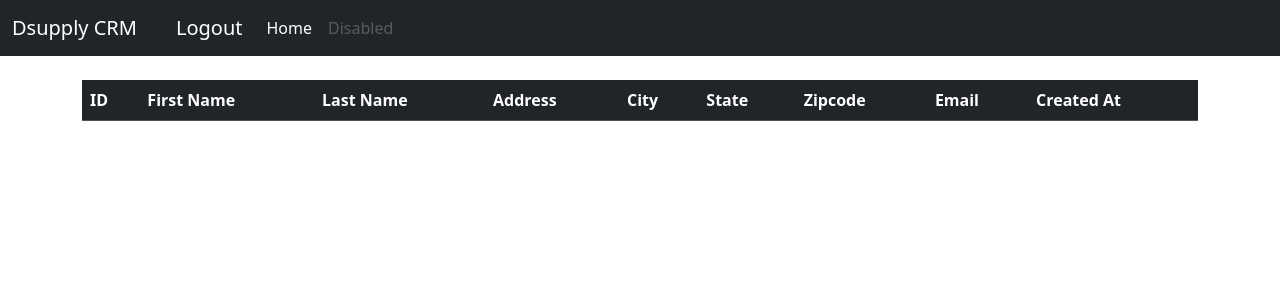
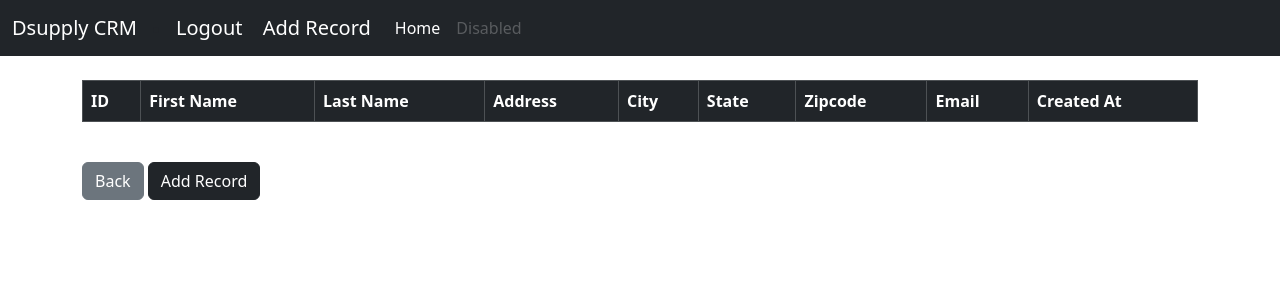
Before and after one commit to Van-Excel/djangocrm2, a Django app: page / in a window 1280 px wide. Shown: the top 300 px of the page. Run offline with Django 4.2, Linux system fonts and the light colour scheme; the visitor is signed in with stand-in values (Sample User, id 1); data that the repository does not hold is empty.

Commit message:
added create record functionality

```diff
--- a/crm/urls.py
+++ b/crm/urls.py
@@ -7,4 +7,5 @@ urlpatterns = [
     # path('login/', views.login_user, name='login'),
     path('logout/', views.logout_user, name='logout_user'),
     path('signup/', views.signup, name='signup'),
+    path('add/', views.new_record, name='new_record'),
 ]
--- a/crm/views.py
+++ b/crm/views.py
@@ -1,7 +1,7 @@
 from django.shortcuts import render, redirect
 from django.contrib.auth import authenticate, login, logout
 from django.contrib import messages
-from .forms import SignUpForm
+from .forms import SignUpForm, AddRecord
 from .models import Record
 
 # Create your views here.
@@ -71,3 +71,21 @@ def signup(request):
         form = SignUpForm()
         return render(request, 'signup.html', {'form': form})
     return render(request, 'signup.html', {'form': form})
+
+
+def new_record(request):
+    if request.user.is_authenticated:
+
+      if request.method == 'POST':
+       form =AddRecord(request.POST)
+       if form.is_valid:
+
+           form.save()
+           messages.success(request, "Entry added successfully")
+           return redirect('home')
+      else:
+         news = AddRecord()
+         return render(request, 'new_record.html', {'form':news})
+
+    else:
+        return redirect('home')
--- a/templates/home.html
+++ b/templates/home.html
@@ -10,7 +10,7 @@
 {% if user.is_authenticated %}
 
 <br/>
-<table class="table table-dark table-hover">
+<table class="table table-dark table-hover table-bordered">
     <thead>
         <tr>
             <th scope="col">ID</th>
@@ -46,8 +46,11 @@
         {%endif%}
 
     </tbody>
+
 </table>
-
+<br />
+<button type="button" class="btn btn-secondary">Back</button>
+<a href="{%url 'new_record'%}"><button type="button" class="btn btn-dark">Add Record</button></a>
 
 
 
--- a/templates/navbar.html
+++ b/templates/navbar.html
@@ -7,6 +7,7 @@
         {% if user.is_authenticated%}
         <li class="nav-item">
             <a class="navbar-brand" href="{%url 'logout_user'%}">Logout</a>
+            <a class="navbar-brand" href="{%url 'new_record'%}">Add Record</a>
         </li>
 
         {%else%}
```
Also changed, not shown: crm/forms.py (+9 -0 lines), templates/new_record.html (added, +14 -0 lines).
